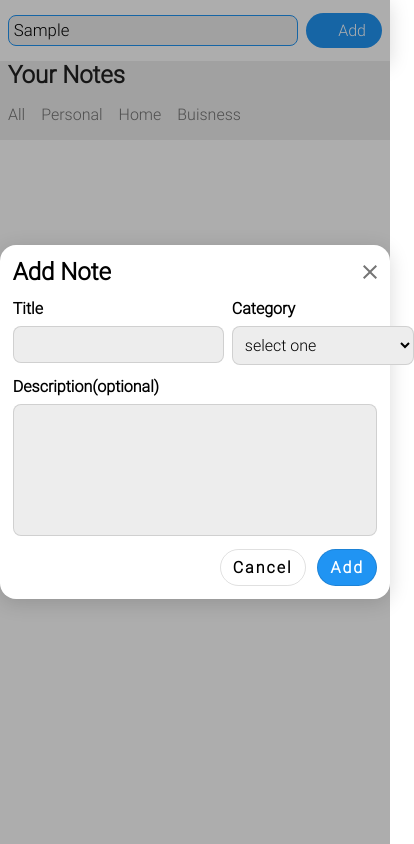
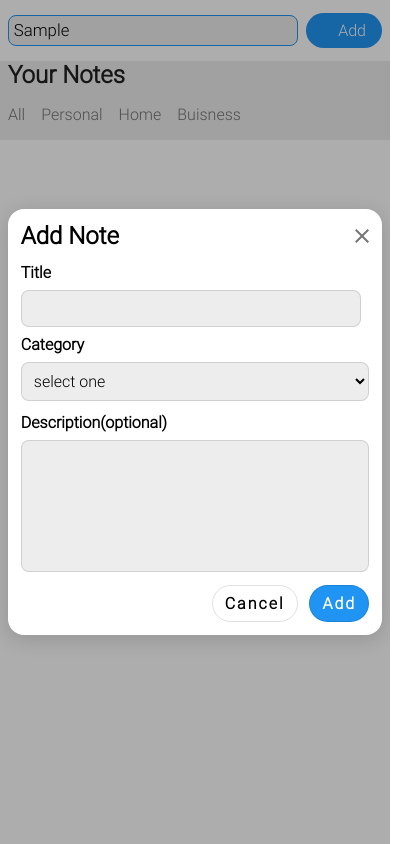
Before and after one commit to abdul04121995/note-app, a plain HTML site: page index.html in a window 390 px wide. Both pictures are taken after typing "Sample" into the empty fields and a click on the button "Add". Shown: the whole page, 414 px wide, since content can reach past the window. Drawn offline with Linux system fonts and the light colour scheme.

Commit message:
fixing the note selector window issues

```diff
--- a/style/style.css
+++ b/style/style.css
@@ -33,6 +33,7 @@ button {
 }
 body {
   font-family: "Roboto";
+  overflow: hidden;
 }
 
 img {
@@ -90,6 +91,7 @@ nav {
   position: absolute;
   inset: 0;
   display: none;
+  /* display: flex; */
   justify-content: center;
   align-items: center;
   background-color: hsla(var(--black), 32%);
@@ -103,6 +105,12 @@ nav {
   background-color: hsl(var(--white));
   box-shadow: 0px 4px 20px 0px rgba(0, 0, 0, 0.15);
   animation: blip 0.5s ease;
+}
+
+@media screen and (max-width: 598px) {
+  .note-getter {
+    margin: 0.5rem;
+  }
 }
 /* adding animation to note-getter  */
 @keyframes blip {
@@ -130,19 +138,27 @@ nav {
 #cross {
   cursor: pointer;
 }
-.note-getter__2 {
+@media screen and (max-width: 598px) {
+  .note-getter__2 {
+    flex-direction: column;
+    /* margin-bottom: 0.5rem; */
+  }
 }
+
 .note-getter__2-left {
   flex-direction: column;
   flex: 0 0 50%;
   /* gap: 1.5rem; */
 }
+@media screen and (max-width: 598px) {
+  .note-getter__2-left {
+    margin-bottom: 0.5rem;
+  }
+}
 
 .note-getter__2-right {
   flex-direction: column;
   flex: 0 0 50%;
-}
-.note-getter__3 {
 }
 .note-getter__4 {
   justify-content: space-between;
```
